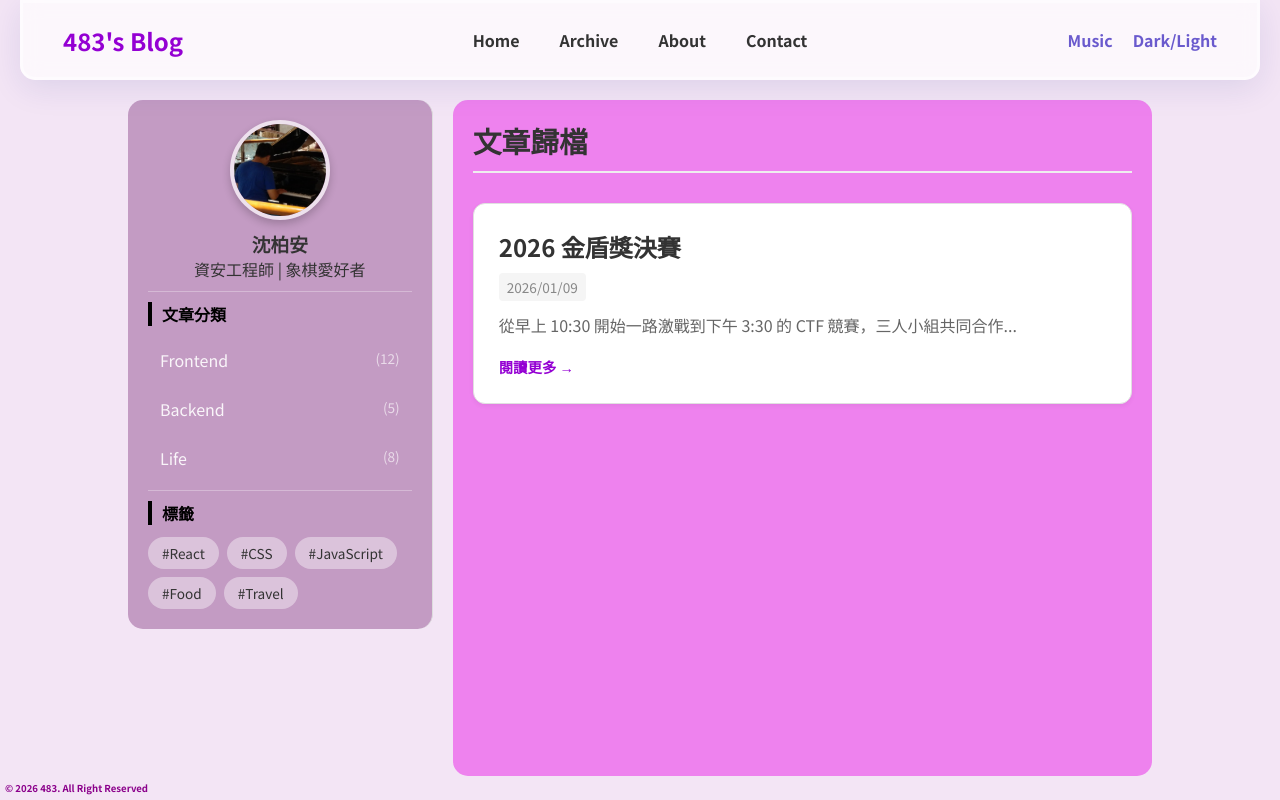
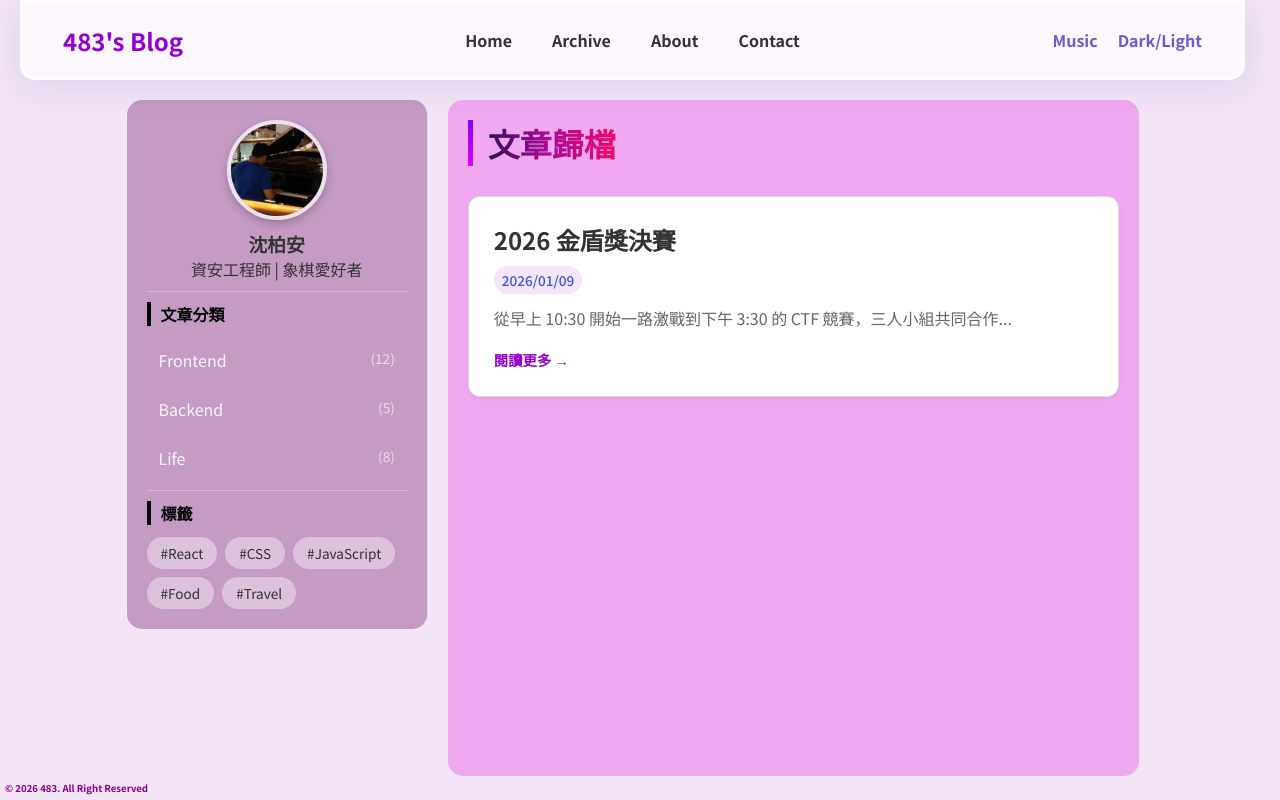
Before and after one commit to pudding483/pudding483.github.io, a React (Vite) app: page /#/archive in a window 1280 px wide. Built offline with nearby package versions, Linux system fonts and the light colour scheme.

Commit message:
style: unify indentation to spaces, style: decorate hover appearance

```diff
--- a/src/components/Content/Content.module.css
+++ b/src/components/Content/Content.module.css
@@ -1,7 +1,8 @@
 .container {
   padding: 20px;
 
-	background-color: violet;
+  background-color: rgb(240, 168, 240);
+  /* lighter than violet */
   border-radius: 15px;
 
   flex: 5;
--- a/src/components/Header/Header.module.css
+++ b/src/components/Header/Header.module.css
@@ -1,7 +1,7 @@
 .headerWrapper {
   width: 100%;
   height: 100px;
-	/* 用固定高度避免動態調整導致高度過大 */
+  /* 固定高度避免動態調整導致高度過大 */
 
   padding: 0px 20px 20px 20px;
   /* 上 右 下 左 */
@@ -77,16 +77,27 @@
   padding-bottom: 5px;
 }
 
+.navList a:hover {
+  background: linear-gradient(to right, #2b19c9, #a40b98, #f5076a);
+  background-clip: text;
+  -webkit-background-clip: text;
+
+  color: transparent;
+  /* color: darkviolet; */
+}
+
 /* 用假物件時做屬標懸停出底線的效果 */
 .navList a::after {
   content: "";
 
-	width: 0; /* 起始寬度為 0 (不可視)*/
+  width: 0; /* 起始寬度為 0 (不可視) */
   height: 2px;
   bottom: 0;
   left: 0;
 
-	background-color: darkviolet;
+  /* 讓底下的 hover 效果也能漸變 */
+  background: linear-gradient(to right, #2b19c9, #a40b98, #f5076a);
+  color: transparent;
 
   position: absolute;
 
@@ -99,12 +110,8 @@
 	*/
 }
 
-.navList a:hover {
-	color: darkviolet;
-}
-
 .navList a:hover::after {
-	width: 100%;
+  width: 100%; /* 滑鼠移動上去之後，出現底線動畫 */
 }
 
 .headerSurface .rightSection {
--- a/src/index.css
+++ b/src/index.css
@@ -1,7 +1,14 @@
-* {
+*,
+*::before,
+*::after {
   box-sizing: border-box;
   margin: 0;
   padding: 0;
+}
+
+html {
+  /* 避免沒有滾動條的頁面切換到有滾動條頁面會出現閃動 */
+  scrollbar-gutter: stable;
 }
 
 body {
--- a/src/pages/archive/Archive.module.css
+++ b/src/pages/archive/Archive.module.css
@@ -1,14 +1,27 @@
 .archiveContainer {
   width: 100%;
-  /* 這裡不需要設高度，讓內容撐開就好 */
 }
 
 .archiveContainer .pageTitle {
+  padding-left: 15px;
+
   margin-bottom: 30px;
-  color: #333;
-  font-size: 1.8rem;
-  border-bottom: 2px solid #eee;
-  padding-bottom: 10px;
+
+  font-size: 2rem;
+  font-weight: 700;
+
+  border-left: 5px solid;
+  border-image: linear-gradient(to bottom, #7f00ff, #e100ff) 1;
+
+  /* 為了讓文字有漸變色 */
+  background: linear-gradient(to right, #120c47, #a40b98, #f5076a);
+  background-clip: text;
+  -webkit-background-clip: text;
+
+  color: transparent;
+
+  /* 讓大小和文字占用寬度相同，以此達到漸變效果 */
+  display: inline-block;
 }
 
 .archiveContainer .listGrid {
@@ -19,15 +32,17 @@
 
 /* 長方形卡片本體 */
 .listGrid .postCard {
-  display: block; /* Link 預設是 inline，要改成 block 才能設寬高 padding */
+  padding: 25px;
+
   background-color: white;
   border: 1px solid #e0e0e0;
   border-radius: 12px;
-  padding: 25px;
+
+  display: block; /* Link 預設是 inline，要改成 block 才能設寬高 padding */
+
   text-decoration: none; /* 拿掉連結底線 */
   color: inherit; /* 繼承原本文字顏色 */
 
-  /* 互動效果 */
   transition: all 0.3s ease;
   box-shadow: 0 2px 5px rgba(0, 0, 0, 0.05);
   cursor: pointer;
@@ -58,11 +73,19 @@
 .cardTag .date {
   padding: 4px 8px;
 
-  background: #f5f5f5;
+  /* background: #f5f5f5;
   border-radius: 4px;
 
   font-size: 0.85rem;
-  color: #888;
+  color: #888; */
+
+  background: rgba(148, 0, 211, 0.1);
+
+  color: rgb(59, 89, 222);
+
+  border-radius: 20px;
+  font-size: 0.85rem;
+  font-weight: 500;
 }
 
 .description {
--- a/src/pages/posts/CompCSC_20260109.module.css
+++ b/src/pages/posts/CompCSC_20260109.module.css
@@ -9,7 +9,7 @@
 
 .articleWrapper .paperCard {
   width: 100%;
-	max-width: 900px; /* 文章最佳閱讀寬度，太寬很難讀 */
+  max-width: 900px;
   background-color: rgba(255, 255, 255, 0.95); /* 白色，帶一點點透度 */
 
   border-radius: 20px;
@@ -20,13 +20,15 @@
 }
 
 .paperCard .postHeader {
-	display: flex;
-	flex-direction: column; /* 讓標題和日期垂直排列 */
-	align-items: flex-start; /* 內容靠左對齊 */
+  width: 100%;
+
+  margin-bottom: 10px; /* 整個 Header 跟下方分隔線 (hr) 的距離 */
+
   gap: 15px; /* 標題 (h1) 和日期資訊 (metaInfo) 之間的間距 */
 
-	width: 100%;
-	margin-bottom: 10px; /* 整個 Header 跟下方分隔線 (hr) 的距離 */
+  display: flex;
+  flex-direction: column;
+  align-items: flex-start;
 }
 
 /* --- Header 區域 --- */
```
Also changed, not shown: src/assets/CSC_2025_qual_1.jpg (added), src/assets/CSC_2025_qual_2.jpg (added). Lines whose indentation alone changed are shown as unchanged.
